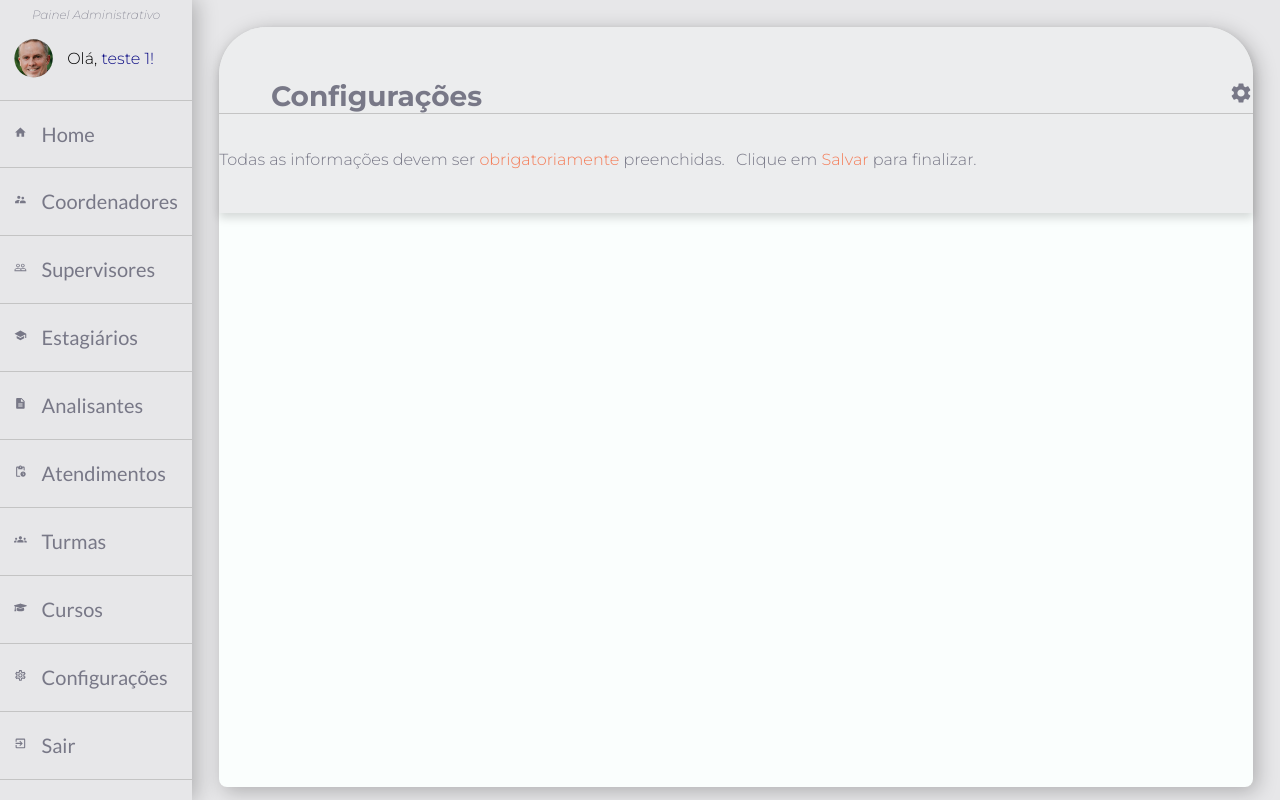
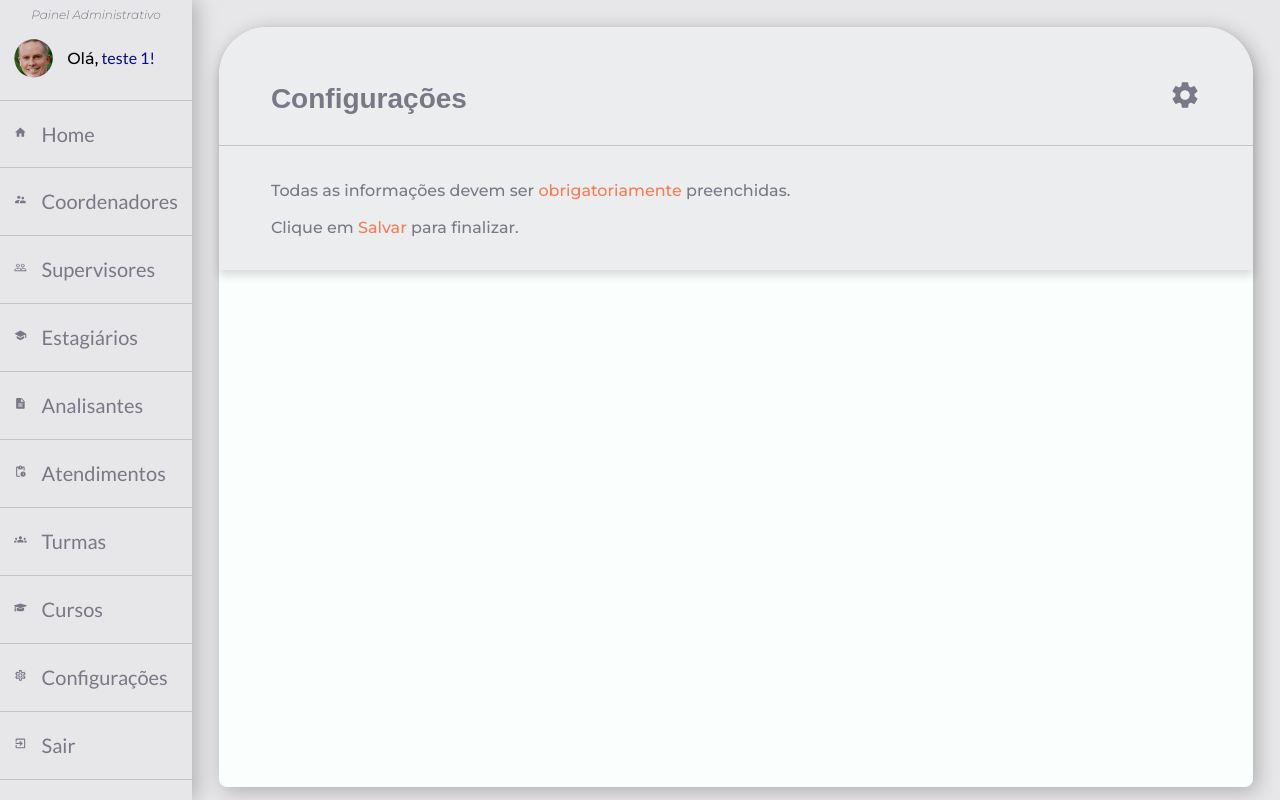
Before and after one commit to thiago-mfernandes/CepCop-React, a React (Create React App) app in the folder cepcop-react/: page /configuracoes in a window 1280 px wide. Built offline with nearby package versions, Linux system fonts and the light colour scheme.

Commit message:
fontes arrumadas, cabecalho do card configuracoes ajustado

```diff
--- a/cepcop-react/public/index.html
+++ b/cepcop-react/public/index.html
@@ -12,10 +12,9 @@
     <link rel="preconnect" href="https://fonts.googleapis.com" />
     <link rel="apple-touch-icon" href="%PUBLIC_URL%/logo192.png" />
     <link rel="manifest" href="%PUBLIC_URL%/manifest.json" />
-    <link
-      href="https://fonts.googleapis.com/css2?family=Fjalla+One&family=Lato&family=Montserrat:ital,wght@0,300;0,700;1,200&display=swap"
-      rel="stylesheet"
-    />
+    <link rel="stylesheet" href="https://fonts.googleapis.com/css2?family=Montserrat:ital,wght@0,100;0,300;0,500;0,700;1,100;1,300&display=swap" >
+    <link rel="stylesheet" href="https://fonts.googleapis.com/css2?family=Lato:ital@0;1&display=swap">
+    <link rel="stylesheet" href="https://fonts.googleapis.com/css2?family=Fjalla+One&display=swap">
     <title>CepCop</title>
   </head>
   <body>
--- a/cepcop-react/src/components/Acoes/TipoUsuario/styles.ts
+++ b/cepcop-react/src/components/Acoes/TipoUsuario/styles.ts
@@ -4,9 +4,9 @@ import styled from "styled-components";
 export const UserType = styled.h2`
     color: ${cinzaEscuro};
     font-size: 1.75rem;
-    font-family: "Fjalla One" sans-serif;
+    font-family: "Fjalla-One", sans-serif;
     padding-left: 5%;
-    border-bottom: 5%;
+    padding-bottom: 2.5%;
 
     //---------------------------------------------->
     @media screen and (max-width: 768px) {
--- a/cepcop-react/src/components/Cabecalho/styles.ts
+++ b/cepcop-react/src/components/Cabecalho/styles.ts
@@ -63,7 +63,7 @@ export const HeaderUserImg = styled.img`
 export const HeaderUserName = styled.span`
     font-size: 1rem;
     color: ${azulEscuroFosco};
-    font-family: "Lato" sans-serif;
+    font-family: "Lato", sans-serif;
 
     //-------------------------------------------->
     @media screen and (max-width: 768px) {
--- a/cepcop-react/src/components/GlobalStyle.js
+++ b/cepcop-react/src/components/GlobalStyle.js
@@ -1,5 +1,4 @@
 import { createGlobalStyle } from "styled-components";
-import { cinzaClaro, brancoBg } from "./UI/variaveis";
 
 export const GlobalStyle = createGlobalStyle`
 
@@ -8,8 +7,8 @@ export const GlobalStyle = createGlobalStyle`
     margin: 0;
     padding: 0;
     border: 0;
+    font-family: 'Montserrat', sans-serif;
     text-decoration: none;
-    font-family: 'Montserrat', sans-serif;
     border-collapse: collapse;
 	border-spacing: 0;
     list-style: none;
--- a/cepcop-react/src/components/Tabela/styles.ts
+++ b/cepcop-react/src/components/Tabela/styles.ts
@@ -52,7 +52,7 @@ export const StyledTheadTr = styled.tr`
 `;
 
 export const StyledTheadTh = styled.th`
-    font-family: "Fjalla One", sans-serif;
+    font-family: "Fjalla-One", sans-serif;
     padding: 0.25%;
     vertical-align: middle;
 `;
--- a/cepcop-react/src/components/UI/Cards/Configuracoes/Box/styled.ts
+++ b/cepcop-react/src/components/UI/Cards/Configuracoes/Box/styled.ts
@@ -10,6 +10,10 @@ export const StyledBox = styled.div`
     &:first-of-type {
         border-bottom: 1px solid ${cinzaMedio};
     }
+    &:last-of-type {
+        flex-direction: column;
+        margin: 0 5% 1.5%;
+    }
 
     //---------------------------------------------------------->
     @media screen and (max-width: 768px) {
--- a/cepcop-react/src/components/UI/Cards/Configuracoes/styled.ts
+++ b/cepcop-react/src/components/UI/Cards/Configuracoes/styled.ts
@@ -3,6 +3,7 @@ import { cinzaEscuro } from "../../variaveis";
 
 export const StyledIconSettings = styled.i`
     color: ${cinzaEscuro};
-    font-size: 1.5rem;
-    padding: 0;
+    font-size: 2rem;
+    padding-right: 5%;
+    padding-bottom: 2.5%
 `;
```
